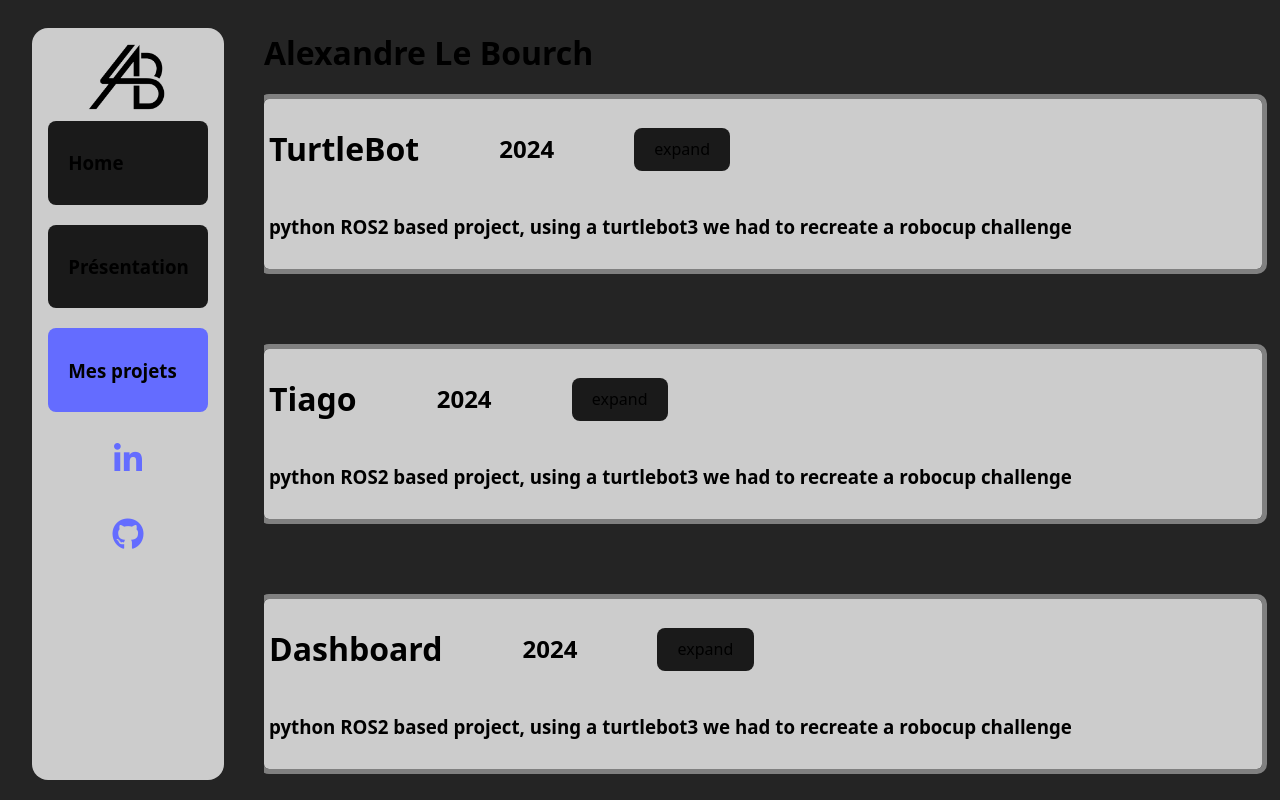
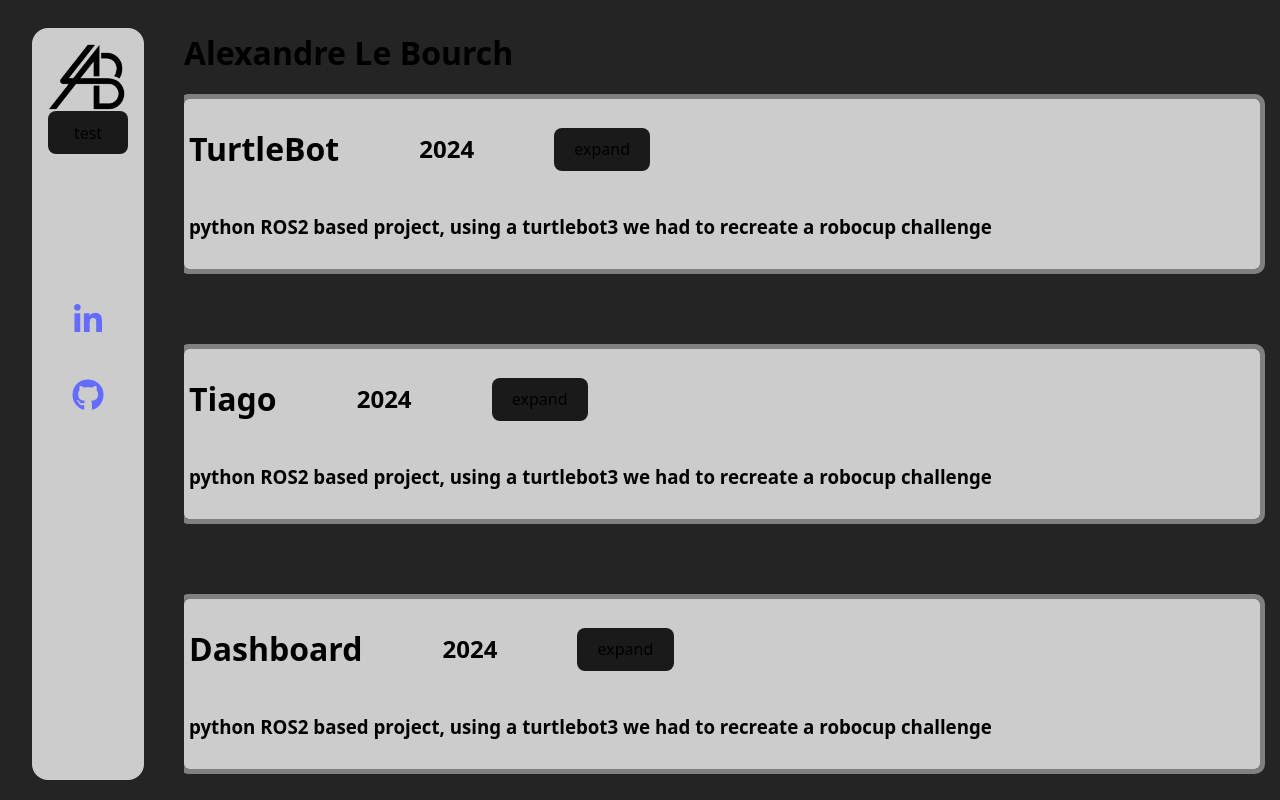
Before and after one commit to A-lebourch/portfolio, a Vue app: page /portfolio/projects in a window 1280 px wide. Built offline with nearby package versions, Linux system fonts and the light colour scheme.

Commit message:
ajout extention sidebar

```diff
--- a/src/components/Sidebar.vue
+++ b/src/components/Sidebar.vue
@@ -1,11 +1,20 @@
 <template lang="pug">
-  div(class="sidebar")
+  div(:class="expanded ? 'sidebar-open':'sidebar-closed'")
     div(class="container")
       img(src="../assets/Logo_ALB.png" alt="Logo_ALB.png" class="image")
-    div(v-for="page in items" :key="page.path" class="sidebar-item")
-      router-link(:to="page['path']")
-        button(class="button" :style="this.$route.path == page['path'] ? 'background-color: var(--link-color)' : ''")
-          h3 {{ page['name'] }}
+    button(@click="expanded=!expanded") test
+    div(v-if="expanded")
+      div(v-for="page in items" :key="page.path")
+        router-link(:to="page['path']")
+          //- button(class="button" :style="this.$route.path == page['path'] ? 'background-color: var(--link-color)' : ''")
+          div(class="item_container")
+            h1(:class="page['icon']")
+            h3 {{ page['name'] }}
+    div(v-else)
+      div(v-for="page in items" :key="page.path" class="sidebar-item")
+        router-link(:to="page['path']")
+          div(class="item_container")
+            h1(:class="page['icon']")
     div(class="container")
       slot
 </template>
@@ -17,7 +26,9 @@ export default {
     items: { type: Array, required: true },
   },
   data() {
-    return {};
+    return {
+      expanded:false,
+    };
   },
   computed: {},
   mounted() {},
@@ -26,32 +37,50 @@ export default {
 </script>
 
 <style>
+.item_container{
+  display: flex;
+  flex-direction: row;
+  overflow: visible;
+  justify-content: center;
+}
 .container {
   display: flex;
   flex-direction: column;
-  justify-content: center;
   align-items: center;
 }
 
 .image {
-  width: 50%;
+  position: sticky;
+  top: 0px;
+  left: 0px;
+  width: 5rem;
   height: auto;
 }
 
-.sidebar {
+.sidebar-open {
   display: flex;
   flex-direction: column;
   background-color: var(--gray);
-  width: 10rem;
+  width: 12rem;
   height: 90vh;
   padding: 1rem;
   margin-top: 2.5vh;
   margin-left: 1.5rem;
+  transition: 0.5s;
   border-radius: 1rem;
 }
 
-.sidebar-item {
-  margin: 10px 0;
+.sidebar-closed {
+  display: flex;
+  flex-direction: column;
+  background-color: var(--gray);
+  width: 5rem;
+  height: 90vh;
+  padding: 1rem;
+  margin-top: 2.5vh;
+  margin-left: 1.5rem;
+  transition: 0.5s;
+  border-radius: 1rem;
 }
 
 .button {
```
